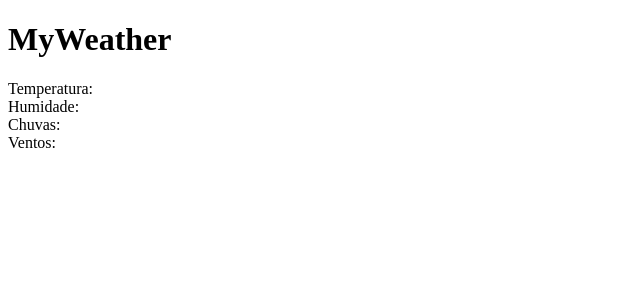
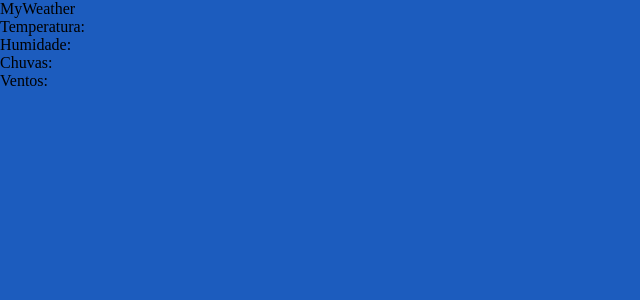
Before and after one commit to Mikael-Josias/MyWeather, a React (Vite) app: page / in a window 1280 px wide. Shown: the top 300 px of the page, without its empty margins (0-640 px from the left). Built offline with nearby package versions, Linux system fonts and the light colour scheme; no server answers.

Commit message:
created a global style with styled-components

```diff
--- a/package.json
+++ b/package.json
@@ -9,9 +9,11 @@
 		"preview": "vite preview"
 	},
 	"dependencies": {
+		"@types/styled-components": "^5.1.26",
 		"axios": "^1.2.2",
 		"react": "^18.2.0",
-    "react-dom": "^18.2.0"
+		"react-dom": "^18.2.0",
+		"styled-components": "^5.3.6"
 	},
 	"devDependencies": {
 		"@types/react": "^18.0.26",
--- a/src/App.tsx
+++ b/src/App.tsx
@@ -1,9 +1,11 @@
+import GlobalStyle from "./assets/styles/GlobalStyle";
 import Container from "./components/Container/Container";
 import WeatherProvider, { WeatherContext } from "./contexts/WeatherContext";
 
 function App() {
 	return (
 		<WeatherProvider>
+			<GlobalStyle />
 			<div className="App">
 				<Container />
 			</div>
--- /dev/null
+++ b/src/assets/styles/GlobalStyle.tsx
@@ -0,0 +1,24 @@
+import { createGlobalStyle } from "styled-components";
+
+const GlobalStyle = createGlobalStyle`
+    *, *::before, *::after{
+        box-sizing: border-box;
+    }
+
+    img, picture, svg, video{
+        display: block;
+        max-width: 100%;
+    }
+
+    * {
+        margin: 0;
+        padding: 0;
+        font: inherit;
+    }
+
+    body{
+        min-height: 100vh;
+    }
+`;
+
+export default GlobalStyle;
--- a/src/components/Container/Container.tsx
+++ b/src/components/Container/Container.tsx
@@ -1,11 +1,13 @@
 import { useContext } from "react";
 import { WeatherContext } from "../../contexts/WeatherContext";
+import { StyledContainer } from "./style";
 
 export default function Container() {
 	const weather = useContext(WeatherContext);
 
 	return (
 		<div>
+			<StyledContainer>
 				<h1>MyWeather</h1>
 				<div className="data">
 					<span>
@@ -13,13 +15,16 @@ export default function Container() {
 						{weather?.daily_units.temperature_2m_max}
 					</span>
 					<br />
-				<span>Humidade: {weather?.hourly.relativehumidity_2m[0]}</span>
+					<span>
+						Humidade: {weather?.hourly.relativehumidity_2m[0]}
+					</span>
 					<br />
 					<span>Chuvas: {weather?.daily.precipitation_sum[0]}</span>
 					<br />
 					<span>Ventos: {weather?.current_weather.windspeed}</span>
 					<br />
 				</div>
+			</StyledContainer>
 		</div>
 	);
 }
--- /dev/null
+++ b/src/components/Container/style.tsx
@@ -0,0 +1,6 @@
+import styled from "styled-components";
+
+export const StyledContainer = styled.div`
+	background-color: #1c5cbe;
+	height: 100vh;
+`;
```
Also changed, not shown: 1 other file (tests, documents, lock files or other folders). Lines whose indentation alone changed are shown as unchanged.
